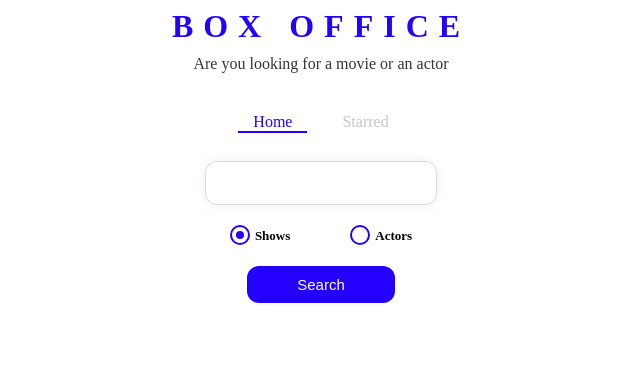
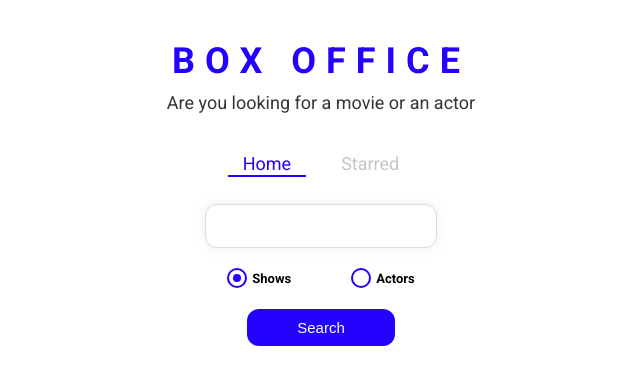
Before and after one commit to SanjeevLakhwani/box-office, a React (Create React App) app: page / in a window 1280 px wide. Shown: the top 384 px of the page, without its empty margins (319-959 px from the left). Built offline with nearby package versions, Linux system fonts and the light colour scheme.

Commit message:
bug fixes

```diff
--- a/src/components/Nav.js
+++ b/src/components/Nav.js
@@ -9,6 +9,8 @@ const LINKs = [
 ];
 
 const Nav = () => {
+  const location = useLocation();
+
   return (
     <div>
       <NavList>
--- a/src/index.js
+++ b/src/index.js
@@ -1,6 +1,7 @@
 import React from 'react';
 import ReactDOM from 'react-dom';
 import { HashRouter } from 'react-router-dom';
+import './index.css';
 
 import App from './App';
 
```
